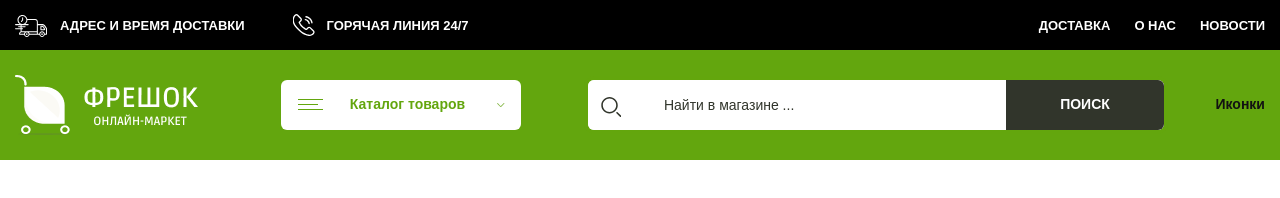
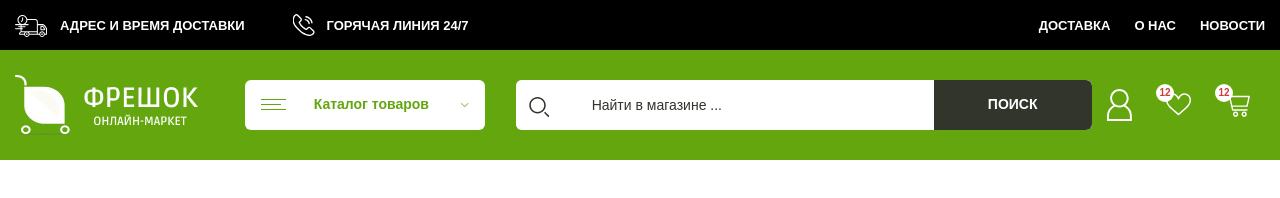
Before and after one commit to NataliaPW/freesho-k, a website: page app/index.html in a window 1280 px wide. Drawn offline with nearby package versions, Linux system fonts and the light colour scheme; files that its build step writes are made by us from their sources.

Commit message:
header style

```diff
--- a/app/index.html
+++ b/app/index.html
@@ -63,7 +63,7 @@
 
     <div class="header__bottom">
       <div class="container">
-        <div class="header__inner">
+        <div class="header__bottom-inner">
 
           <a class="header__logo logo" href="#">
             <img class="logo__img" src="images/global/logo.png" alt="логотип организации">
@@ -156,9 +156,25 @@
             </form>
           </div>
 
-          <div class="header__user">
-            <div class="header__user-inner">
-              Иконки
+          <div class="header__user user">
+            <div class="user__inner">
+
+              <a class="user__link user__link--user" href="#">
+              </a>
+
+              <a class="user__link user__link--heart" href="#">
+                <span class="user__number">
+                  12
+                </span>
+              </a>
+
+              <a class="user__link user__link--cart" href="#">
+                <span class="user__number">
+                  12
+                </span>
+              </a>
+              <!--    </div> -->
+
             </div>
           </div>
 
--- a/app/scss/_vars.scss
+++ b/app/scss/_vars.scss
@@ -1,4 +1,5 @@
 /*font-size*/
+$sz10: 10px;
 $sz12: 12px;
 $sz13: 13px;
 $sz14: 14px;
@@ -24,15 +25,18 @@ $bd6:rgba(49, 53, 43, 0.85);
 $bd5:#505050;
 $bd4:rgba(193, 193, 193, 0.3);
 $bd3:rgba(255, 255, 255, 0.5);
+$bd2:rgba(255, 255, 255, 0.1);
 $bs9:#FFFFFF80;
 $bs5:#C1C1C1;
 $bs1:#F6F6F6;
 $bw:#FFFFFF;
 
 /*line-height*/
+$lh18: 1.8;
 $lh14: 1.4;
 $lh138: 1.38;
 $lh12: 1.2;
+$lh1: 1;
 
 /*font-famili*/
 %fOS300 {
--- a/app/scss/style.scss
+++ b/app/scss/style.scss
@@ -17,13 +17,13 @@
 
   &__bottom {
     background-color: $bg9;
-  }
 
-  &__inner {
-    display: flex;
-    justify-content: space-between;
-    align-items: center;
-    padding: 25px 0;
+    &-inner {
+      display: flex;
+      justify-content: space-between;
+      align-items: center;
+      padding: 25px 0;
+    }
   }
 }
 
@@ -301,3 +301,97 @@
     }
   }
 }
+
+.user {
+  margin-right: 15px;
+
+  &__inner {
+    display: flex;
+    justify-content: space-between;
+  }
+
+  &__link:not(:last-child) {
+    margin-right: 34px;
+  }
+
+  &__link {
+    /*  width: 50px;
+    height: 50px;
+    text-align: center;
+    align-items: center;
+
+    border: 2px solid #000;
+    border-radius: 3px; */
+
+    width: 25px;
+    height: 32px;
+
+    @extend %bg;
+    background-size: contain;
+
+    position: relative;
+    outline: transparent;
+    transition: opacity 0.5s ease;
+
+    &::before {
+      position: absolute;
+      content: "";
+      width: 50px;
+      height: 50px;
+      top: 50%;
+      right: -50%;
+
+      transform: translateY(-50%);
+
+      border: 2px solid transparent;
+      border-radius: 3px;
+
+      outline: transparent;
+      transition: border-color 0.8s ease,
+        opacity 0.8s ease;
+    }
+
+    &:focus::before {
+      background-color: $bd2;
+      box-shadow: inset 0 0 0 3px $bg1;
+    }
+
+    &:hover,
+    &:hover::before,
+    &:active,
+    &:active::before {
+      border-color: $bw;
+      opacity: 0.1;
+    }
+  }
+
+  &__link--user {
+    background-image: url('../images/icon/icon-user.svg');
+  }
+
+  &__link--heart {
+    background-image: url('../images/icon/icon-heart.svg');
+  }
+
+  &__link--cart {
+    background-image: url('../images/icon/icon-cart.svg');
+  }
+
+  &__number {
+    position: absolute;
+    top: -5px;
+    left: -10px;
+
+    color: $br9;
+    font-size: $sz10;
+    line-height: $lh18;
+    @extend %fOS600;
+    text-align: center;
+    align-items: center;
+
+    width: 18px;
+    height: 18px;
+    border-radius: 50%;
+    background-color: $bw;
+  }
+}
```
